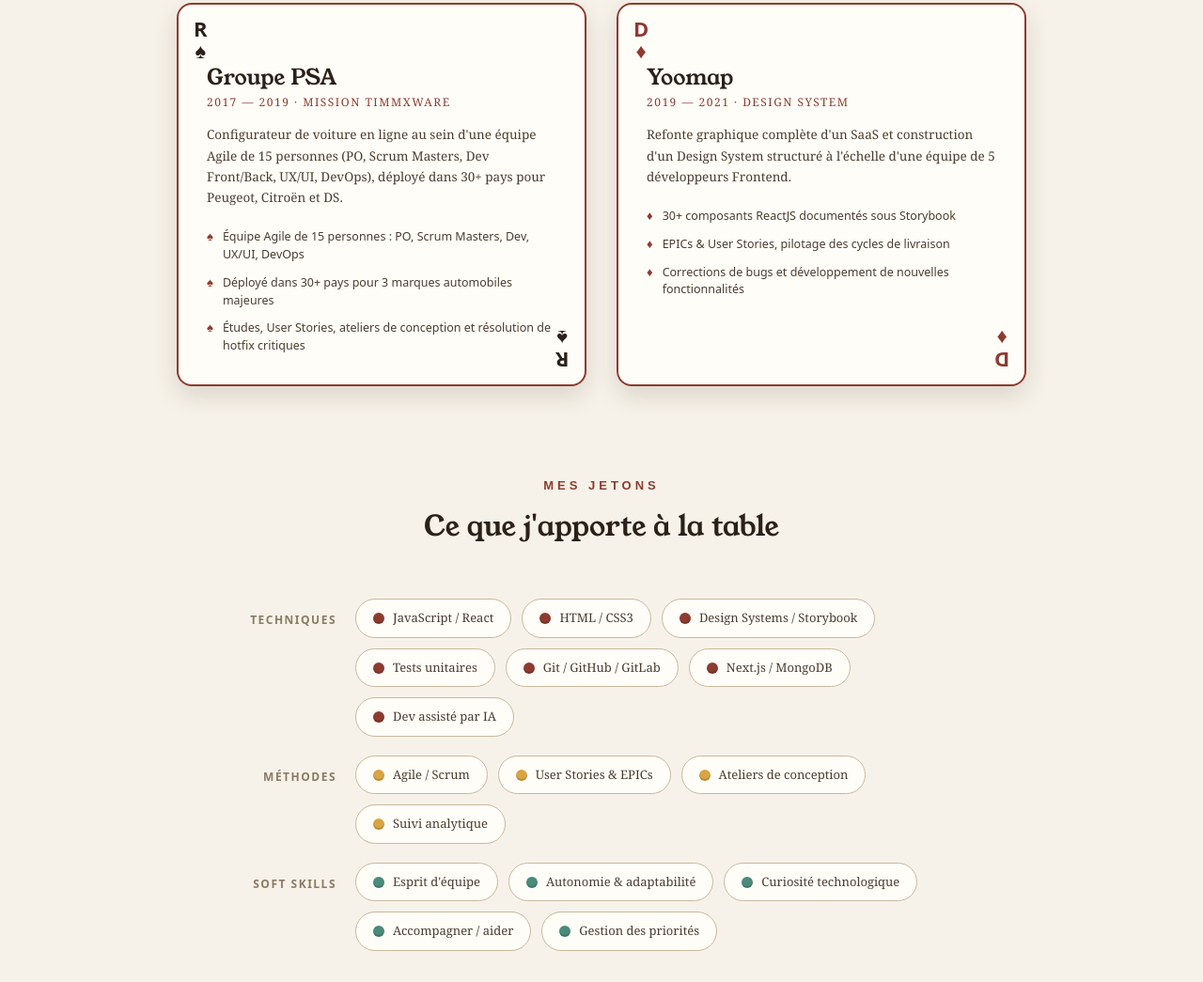
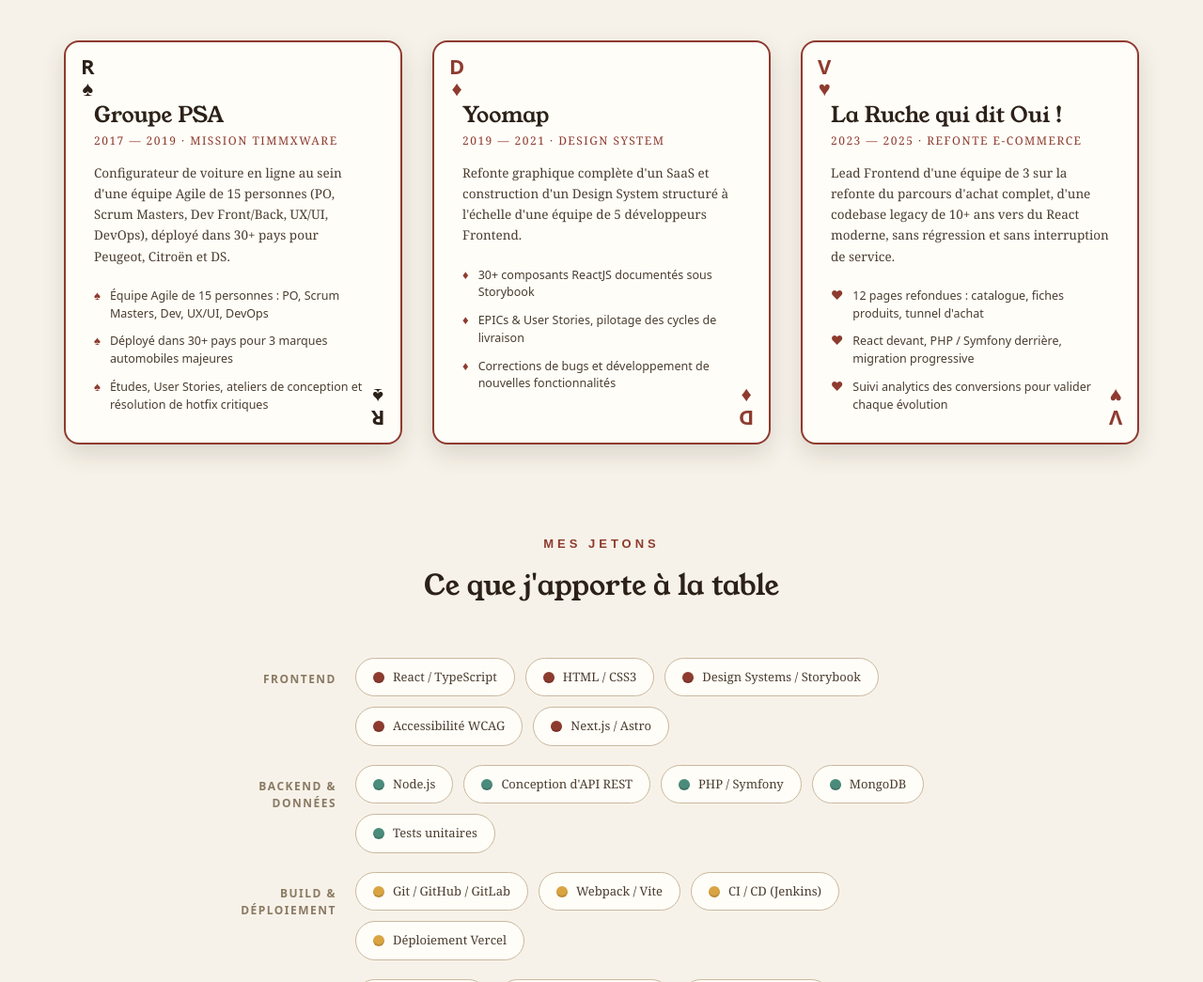
Before and after one commit to ydexmier/portfolio, an Astro site: page / in a window 1280 px wide. Shown: the part 1755-2800 px from the top of the page at 94% size. Built offline with nearby package versions, Linux system fonts and the light colour scheme; Astro itself is replaced by a stand-in of ours; no server answers.

Commit message:
feat: repositionnement fullstack du portfolio
Le portfolio verrouillait un positionnement frontend dans l'identité, les
métadonnées et les preuves, alors que le parcours contient de la matière
backend (Symfony, API REST, Node, MongoDB) jusqu'ici enterrée.

- identité: subtitle, jobTitle JSON-LD, knowsAbout, title par défaut et
  og:image:alt passent en Développeur Fullstack JavaScript Senior
- SEO: 6 clés meta en FR et EN, mots-clés front conservés et back ajoutés
- jetons: 4 rangées (Frontend, Backend & données, Build & déploiement,
  Méthodes & humain) au lieu de 3 dont une 100% front
- figures: La Ruche entre en V coeur comme troisième figure, la grille
  passe en 3 colonnes, les figures deviennent Roi, Dame, Valet
- bio: le paragraphe d'ouverture raconte le passage vers la donnée et le
  serveur, ouverture du 3e paragraphe réécrite pour éviter la répétition
- plateau: les 5 cases concernées portent leur dimension back en FR et EN

Les mentions Lead Frontend sont conservées, c'est le vrai titre occupé.
SQL et PostgreSQL volontairement écartés, aucune trace de base
relationnelle dans le contenu existant.

Co-Authored-By: Claude Opus 5 <noreply@anthropic.com>

```diff
--- a/src/components/sections/Figures.astro
+++ b/src/components/sections/Figures.astro
@@ -19,7 +19,7 @@ const isRed = (suit: string) => suit === '♥' || suit === '♦'
   <SectionHeader kicker={t('figures.label')} title={t('figures.title')} />
 
   <div
-    class="grid grid-cols-2 max-[1080px]:grid-cols-1 gap-8 max-w-[1000px] max-[1080px]:max-w-[640px] mx-auto px-12 pt-10 pb-8 max-[760px]:px-6 max-[760px]:pt-8"
+    class="grid grid-cols-3 max-[1180px]:grid-cols-1 gap-8 max-w-[1240px] max-[1180px]:max-w-[640px] mx-auto px-12 pt-10 pb-8 max-[760px]:px-6 max-[760px]:pt-8"
   >
     {
       figures.map((figure) => (
--- a/src/content/figures.ts
+++ b/src/content/figures.ts
@@ -2,7 +2,7 @@ type Lang = 'fr' | 'en'
 
 export type Figure = {
   rank: string
-  suit: '♠' | '♦'
+  suit: '♠' | '♥' | '♦'
   company: string
   years: string
   mission: string
@@ -39,6 +39,20 @@ const figuresFr: Figure[] = [
       'Corrections de bugs et développement de nouvelles fonctionnalités',
     ],
   },
+  {
+    rank: 'V',
+    suit: '♥',
+    company: 'La Ruche qui dit Oui !',
+    years: '2023 — 2025',
+    mission: 'Refonte e-commerce',
+    description:
+      "Lead Frontend d'une équipe de 3 sur la refonte du parcours d'achat complet, d'une codebase legacy de 10+ ans vers du React moderne, sans régression et sans interruption de service.",
+    achievements: [
+      "12 pages refondues : catalogue, fiches produits, tunnel d'achat",
+      'React devant, PHP / Symfony derrière, migration progressive',
+      'Suivi analytics des conversions pour valider chaque évolution',
+    ],
+  },
 ]
 
 const figuresEn: Figure[] = [
@@ -70,6 +84,20 @@ const figuresEn: Figure[] = [
       'Bug fixes and new feature development',
     ],
   },
+  {
+    rank: 'V',
+    suit: '♥',
+    company: 'La Ruche qui dit Oui !',
+    years: '2023 — 2025',
+    mission: 'E-commerce overhaul',
+    description:
+      'Lead Frontend of a team of 3 on the overhaul of the full purchase journey, from a 10+ year legacy codebase to modern React, with no regressions and no downtime.',
+    achievements: [
+      '12 pages rebuilt: catalogue, product pages, checkout funnel',
+      'React on the front, PHP / Symfony behind, progressive migration',
+      'Analytics tracking of conversions to validate every change',
+    ],
+  },
 ]
 
 export function getFigures(lang: Lang): Figure[] {
--- a/src/content/plateau.ts
+++ b/src/content/plateau.ts
@@ -26,7 +26,7 @@ const plateauFr: PlateauCase[] = [
     company: 'TimmXware',
     period: '2016 — 2019',
     description:
-      "Missions variées auprès d'agences web et de PME : Symfony, JavaScript, CSS et Git au quotidien.",
+      "Missions variées auprès d'agences web et de PME : développement fullstack Symfony, JavaScript, CSS et Git au quotidien.",
     variant: 'default',
   },
   {
@@ -44,7 +44,7 @@ const plateauFr: PlateauCase[] = [
     company: 'Yoomap',
     period: '2019 — 2021',
     description:
-      'Refonte graphique du SaaS et Design System de 30+ composants React dans Storybook.',
+      'Développeur fullstack : refonte graphique du SaaS, Design System de 30+ composants React dans Storybook et les API REST qui alimentaient le produit.',
     variant: 'featured',
   },
   {
@@ -52,7 +52,8 @@ const plateauFr: PlateauCase[] = [
     suit: '♣',
     company: 'Questel',
     period: '2021 — 2023',
-    description: 'Module from scratch + Design System standalone (15+ composants Storybook).',
+    description:
+      'Module from scratch avec ses endpoints REST + Design System standalone (15+ composants Storybook).',
     variant: 'default',
   },
   {
@@ -61,7 +62,7 @@ const plateauFr: PlateauCase[] = [
     company: 'La Ruche qui dit Oui !',
     period: '2023 — 2025',
     description:
-      "Lead Frontend, refonte de 12 pages du parcours d'achat sur une codebase legacy de 10+ ans.",
+      "Lead Frontend, refonte de 12 pages du parcours d'achat sur une codebase legacy de 10+ ans : React devant, Symfony derrière.",
     variant: 'default',
   },
   {
@@ -69,7 +70,8 @@ const plateauFr: PlateauCase[] = [
     suit: '♠',
     company: 'Projets perso + IA',
     period: "2025 — aujourd'hui",
-    description: 'Développement assisté par IA, exploration de Claude Code et des workflows IA.',
+    description:
+      'Projets fullstack Next.js / MongoDB déployés sur Vercel, développement assisté par IA avec Claude Code.',
     variant: 'default',
     hasPion: true,
   },
@@ -99,7 +101,7 @@ const plateauEn: PlateauCase[] = [
     company: 'TimmXware',
     period: '2016 — 2019',
     description:
-      'Various missions for web agencies and SMEs: Symfony, JavaScript, CSS and Git on a daily basis.',
+      'Various missions for web agencies and SMEs: fullstack development with Symfony, JavaScript, CSS and Git on a daily basis.',
     variant: 'default',
   },
   {
@@ -117,7 +119,7 @@ const plateauEn: PlateauCase[] = [
     company: 'Yoomap',
     period: '2019 — 2021',
     description:
-      'Complete visual overhaul of the SaaS and a 30+ component React Design System in Storybook.',
+      'Fullstack developer: visual overhaul of the SaaS, a 30+ component React Design System in Storybook and the REST APIs feeding the product.',
     variant: 'featured',
   },
   {
@@ -125,7 +127,8 @@ const plateauEn: PlateauCase[] = [
     suit: '♣',
     company: 'Questel',
     period: '2021 — 2023',
-    description: 'Module built from scratch + standalone Design System (15+ Storybook components).',
+    description:
+      'Module built from scratch with its REST endpoints + standalone Design System (15+ Storybook components).',
     variant: 'default',
   },
   {
@@ -134,7 +137,7 @@ const plateauEn: PlateauCase[] = [
     company: 'La Ruche qui dit Oui !',
     period: '2023 — 2025',
     description:
-      'Lead Frontend, overhaul of 12 pages of the purchase journey on a 10+ year legacy codebase.',
+      'Lead Frontend, overhaul of 12 pages of the purchase journey on a 10+ year legacy codebase: React on the front, Symfony behind.',
     variant: 'default',
   },
   {
@@ -142,7 +145,8 @@ const plateauEn: PlateauCase[] = [
     suit: '♠',
     company: 'Personal + AI projects',
     period: '2025 — today',
-    description: 'AI-assisted development, exploring Claude Code and AI workflows.',
+    description:
+      'Fullstack Next.js / MongoDB projects deployed on Vercel, AI-assisted development with Claude Code.',
     variant: 'default',
     hasPion: true,
   },
--- a/src/content/profile.ts
+++ b/src/content/profile.ts
@@ -3,7 +3,7 @@ export const profile = {
   name: 'Yoann Dexmier',
   initials: 'YD',
   role: 'Développeur JavaScript Sénior',
-  subtitle: 'Développeur Frontend Senior',
+  subtitle: 'Développeur Fullstack JavaScript Senior',
   location: 'Noisy-le-Grand, France',
   email: 'yoanndexmier.pro@gmail.com',
   phone: '0670667215',
@@ -18,11 +18,11 @@ export const profile = {
 const profileContent = {
   fr: {
     heroDescription:
-      "Développeur Frontend Senior React/TypeScript, j'ai travaillé sur des projets à fort impact : configurateur Peugeot/Citroën/DS dans 30+ pays, refonte e-commerce, Design Systems de 30+ composants. Attentif à la qualité du code autant qu'à ce que l'utilisateur ressent, j'aime les équipes où on peut compter les uns sur les autres. Depuis 2025, je travaille avec l'IA au quotidien.",
+      "Développeur Fullstack JavaScript, 10 ans sur React, TypeScript et Node. J'ai travaillé sur des projets à fort impact : configurateur Peugeot/Citroën/DS dans 30+ pays, refonte e-commerce de bout en bout, Design Systems de 30+ composants. Du composant à l'endpoint, attentif à la qualité du code autant qu'à ce que l'utilisateur ressent. J'aime les équipes où on peut compter les uns sur les autres. Depuis 2025, je travaille avec l'IA au quotidien.",
     aboutParagraphs: [
-      "J'ai commencé par des études d'informatique à l'Université d'Orléans, puis une formation spécialisée à l'Institut IEF2I de Vincennes. Assez vite, j'ai compris que c'était le Frontend qui m'attirait : le résultat visible, pas juste la technique qui le produit.",
+      "J'ai commencé par des études d'informatique à l'Université d'Orléans, puis une formation spécialisée à l'Institut IEF2I de Vincennes. J'ai d'abord construit mon expertise côté interface, là où le résultat se voit. Les années suivantes m'ont ramené vers la donnée et le serveur : Symfony chez TimmXware, les API qui alimentaient le SaaS Yoomap, puis le back d'un parcours d'achat chez La Ruche. Aujourd'hui je préfère tenir la chaîne complète, du composant à l'endpoint.",
       "TimmXware m'a permis d'enchaîner les missions en agences et PME. Symfony, JavaScript, Git au quotidien. C'est aussi via cette société que j'ai rejoint le Groupe PSA, où j'ai passé deux ans dans une équipe Agile de 15 personnes à déployer un configurateur automobile dans 30+ pays pour Peugeot, Citroën et DS.",
-      "Les années suivantes m'ont amené à travailler sur des projets plus ciblés. Chez Yoomap, j'ai structuré un Design System de 30+ composants React sous Storybook. Chez Questel, j'ai développé un module from scratch avec son propre Design System. Puis chez La Ruche qui dit Oui !, en tant que Lead Frontend, j'ai modernisé une codebase legacy de 10+ ans en refonçant 12 pages du parcours d'achat.",
+      "Sont venus ensuite des projets plus ciblés. Chez Yoomap, j'ai structuré un Design System de 30+ composants React sous Storybook, en lien direct avec les API qui alimentaient le produit. Chez Questel, j'ai développé un module from scratch avec son propre Design System et les endpoints REST qui allaient avec. Puis chez La Ruche qui dit Oui !, en tant que Lead Frontend d'une équipe de 3, j'ai modernisé une codebase legacy de 10+ ans en refonçant 12 pages du parcours d'achat, React devant et Symfony derrière.",
       "Depuis 2025, j'intègre l'IA dans mon quotidien. Claude Code principalement, sur des projets réels dont ce portfolio. Ce que j'en retiens : on délègue différemment, on itère plus vite, et on passe plus de temps sur ce qui a de la valeur.",
       "En dehors du code, je joue aux jeux de société, je lis beaucoup, je pratique le tennis de table et j'explore la cuisine. Des activités assez différentes les unes des autres, mais qui ont toutes quelque chose en commun : difficile de décrocher une fois qu'on est dedans.",
     ],
@@ -72,11 +72,11 @@ const profileContent = {
   },
   en: {
     heroDescription:
-      "Senior Frontend Developer React/TypeScript, I've worked on high-impact projects: Peugeot/Citroën/DS car configurator in 30+ countries, e-commerce overhaul, 30+ component Design Systems. Attentive to code quality as much as to what the user experiences, I like teams where people can count on each other. Since 2025, I've been working with AI on a daily basis.",
+      "Senior Fullstack JavaScript Developer, 10 years across React, TypeScript and Node. I've worked on high-impact projects: Peugeot/Citroën/DS car configurator in 30+ countries, end-to-end e-commerce overhaul, 30+ component Design Systems. From the component to the endpoint, attentive to code quality as much as to what the user experiences. I like teams where people can count on each other. Since 2025, I've been working with AI on a daily basis.",
     aboutParagraphs: [
-      'I started with computer science studies at the University of Orléans, then specialized training at Institut IEF2I in Vincennes. Pretty quickly, I realised Frontend was what drew me in: the visible result, not just the technique behind it.',
+      'I started with computer science studies at the University of Orléans, then specialized training at Institut IEF2I in Vincennes. I first built my expertise on the interface side, where the result shows. The years that followed pulled me back towards data and the server: Symfony at TimmXware, the APIs feeding the Yoomap SaaS, then the back end of a purchase journey at La Ruche. These days I would rather own the whole chain, from the component to the endpoint.',
       'TimmXware gave me the chance to stack missions at agencies and SMEs. Symfony, JavaScript, Git on a daily basis. It was also through that firm that I joined Groupe PSA, where I spent two years in a 15-person Agile team deploying a car configurator across 30+ countries for Peugeot, Citroën and DS.',
-      'The years that followed brought me to more focused projects. At Yoomap, I structured a 30+ component React Design System in Storybook. At Questel, I built a module from scratch with its own standalone Design System. Then at La Ruche qui dit Oui!, as Lead Frontend, I modernized a 10+ year legacy codebase by overhauling 12 pages of the purchase journey.',
+      'More focused projects came next. At Yoomap, I structured a 30+ component React Design System in Storybook, working hand in hand with the APIs feeding the product. At Questel, I built a module from scratch with its own standalone Design System and the REST endpoints that went with it. Then at La Ruche qui dit Oui!, as Lead Frontend of a team of 3, I modernized a 10+ year legacy codebase by overhauling 12 pages of the purchase journey, React on the front and Symfony behind it.',
       "Since 2025, I've been integrating AI into my daily work. Claude Code mainly, on real projects including this portfolio. What I take from it: you delegate differently, you iterate faster, and you spend more time on what has value.",
       'Outside of code, I play board games, read a lot, practice table tennis and explore cooking. Pretty different from one another, but they all have something in common: hard to stop once you are into it.',
     ],
--- a/src/content/skills.ts
+++ b/src/content/skills.ts
@@ -8,64 +8,72 @@ export type SkillCategory = {
 
 const skillsFr: SkillCategory[] = [
   {
-    label: 'Techniques',
+    label: 'Frontend',
     dotColor: '#8e3b2f',
     skills: [
-      'JavaScript / React',
+      'React / TypeScript',
       'HTML / CSS3',
       'Design Systems / Storybook',
-      'Tests unitaires',
-      'Git / GitHub / GitLab',
-      'Next.js / MongoDB',
-      'Dev assisté par IA',
+      'Accessibilité WCAG',
+      'Next.js / Astro',
     ],
   },
   {
-    label: 'Méthodes',
-    dotColor: '#d9a441',
-    skills: ['Agile / Scrum', 'User Stories & EPICs', 'Ateliers de conception', 'Suivi analytique'],
+    label: 'Backend & données',
+    dotColor: '#4a8b7b',
+    skills: ['Node.js', "Conception d'API REST", 'PHP / Symfony', 'MongoDB', 'Tests unitaires'],
   },
   {
-    label: 'Soft skills',
-    dotColor: '#4a8b7b',
+    label: 'Build & déploiement',
+    dotColor: '#d9a441',
+    skills: ['Git / GitHub / GitLab', 'Webpack / Vite', 'CI / CD (Jenkins)', 'Déploiement Vercel'],
+  },
+  {
+    label: 'Méthodes & humain',
+    dotColor: '#5c4d3d',
     skills: [
+      'Agile / Scrum',
+      'User Stories & EPICs',
+      'Suivi analytique',
+      'Dev assisté par IA',
       "Esprit d'équipe",
-      'Autonomie & adaptabilité',
-      'Curiosité technologique',
       'Accompagner / aider',
-      'Gestion des priorités',
     ],
   },
 ]
 
 const skillsEn: SkillCategory[] = [
   {
-    label: 'Technical',
+    label: 'Frontend',
     dotColor: '#8e3b2f',
     skills: [
-      'JavaScript / React',
+      'React / TypeScript',
       'HTML / CSS3',
       'Design Systems / Storybook',
-      'Unit tests',
-      'Git / GitHub / GitLab',
-      'Next.js / MongoDB',
-      'AI-assisted development',
+      'WCAG accessibility',
+      'Next.js / Astro',
     ],
   },
   {
-    label: 'Methods',
-    dotColor: '#d9a441',
-    skills: ['Agile / Scrum', 'User Stories & EPICs', 'Design workshops', 'Analytics tracking'],
+    label: 'Backend & data',
+    dotColor: '#4a8b7b',
+    skills: ['Node.js', 'REST API design', 'PHP / Symfony', 'MongoDB', 'Unit tests'],
   },
   {
-    label: 'Soft skills',
-    dotColor: '#4a8b7b',
+    label: 'Build & delivery',
+    dotColor: '#d9a441',
+    skills: ['Git / GitHub / GitLab', 'Webpack / Vite', 'CI / CD (Jenkins)', 'Vercel deployment'],
+  },
+  {
+    label: 'Methods & people',
+    dotColor: '#5c4d3d',
     skills: [
+      'Agile / Scrum',
+      'User Stories & EPICs',
+      'Analytics tracking',
+      'AI-assisted development',
       'Team spirit',
-      'Autonomy & adaptability',
-      'Tech curiosity',
       'Mentoring / helping',
-      'Priority management',
     ],
   },
 ]
--- a/src/i18n/ui.ts
+++ b/src/i18n/ui.ts
@@ -30,7 +30,7 @@ export const ui = {
     'plateau.empty': 'Votre projet ici ?',
 
     'figures.label': 'Les figures',
-    'figures.title': 'Les deux coups décisifs',
+    'figures.title': 'Les coups décisifs',
 
     'jetons.label': 'Mes jetons',
     'jetons.title': "Ce que j'apporte à la table",
@@ -74,15 +74,15 @@ export const ui = {
 
     'footer.copy': 'fait en coopération avec IA.',
 
-    'meta.home.title': 'Yoann Dexmier | Développeur Frontend Senior React / TypeScript',
+    'meta.home.title': 'Yoann Dexmier | Développeur Fullstack JavaScript Senior React / Node',
     'meta.home.description':
-      "Yoann Dexmier, développeur Frontend Senior React / TypeScript, 10 ans d'expérience en Île-de-France. Disponible en CDI ou freelance, télétravail ou présentiel.",
-    'meta.about.title': 'À propos | Yoann Dexmier, Développeur Frontend Senior',
+      "Yoann Dexmier, développeur Fullstack JavaScript Senior React / TypeScript / Node, 10 ans d'expérience en Île-de-France. Du composant à l'API. Disponible en CDI ou freelance, télétravail ou présentiel.",
+    'meta.about.title': 'À propos | Yoann Dexmier, Développeur Fullstack JavaScript Senior',
     'meta.about.description':
-      'Parcours, valeurs et formations de Yoann Dexmier, développeur React / TypeScript senior basé à Noisy-le-Grand, disponible en Île-de-France et en télétravail.',
-    'meta.contact.title': 'Contact | Yoann Dexmier, Développeur React / TypeScript',
+      'Parcours, valeurs et formations de Yoann Dexmier, développeur Fullstack React / TypeScript / Node senior basé à Noisy-le-Grand, disponible en Île-de-France et en télétravail.',
+    'meta.contact.title': 'Contact | Yoann Dexmier, Développeur Fullstack React / Node',
     'meta.contact.description':
-      'Contacter Yoann Dexmier, développeur Frontend Senior React / TypeScript disponible en CDI ou freelance, en Île-de-France ou en télétravail.',
+      'Contacter Yoann Dexmier, développeur Fullstack JavaScript Senior React / Node disponible en CDI ou freelance, en Île-de-France ou en télétravail.',
   },
   en: {
     'nav.accueil': 'Home',
@@ -107,7 +107,7 @@ export const ui = {
     'plateau.empty': 'Your project here?',
 
     'figures.label': 'The figures',
-    'figures.title': 'The two decisive moves',
+    'figures.title': 'The decisive moves',
 
     'jetons.label': 'My chips',
     'jetons.title': 'What I bring to the table',
@@ -150,14 +150,14 @@ export const ui = {
 
     'footer.copy': 'handcrafted, no cheating.',
 
-    'meta.home.title': 'Yoann Dexmier | Senior Frontend Developer React / TypeScript',
+    'meta.home.title': 'Yoann Dexmier | Senior Fullstack JavaScript Developer React / Node',
     'meta.home.description':
-      'Yoann Dexmier, Senior Frontend Developer React / TypeScript with 10 years of experience. Available for full-time or freelance, remote or on-site near Paris, France.',
-    'meta.about.title': 'About | Yoann Dexmier, Senior Frontend Developer',
+      'Yoann Dexmier, Senior Fullstack JavaScript Developer React / TypeScript / Node with 10 years of experience. From the component to the API. Available for full-time or freelance, remote or on-site near Paris, France.',
+    'meta.about.title': 'About | Yoann Dexmier, Senior Fullstack JavaScript Developer',
     'meta.about.description':
-      'Background, values and education of Yoann Dexmier, Senior React / TypeScript developer based near Paris, available remote or on-site.',
-    'meta.contact.title': 'Contact | Yoann Dexmier, React / TypeScript Developer',
+      'Background, values and education of Yoann Dexmier, Senior Fullstack React / TypeScript / Node developer based near Paris, available remote or on-site.',
+    'meta.contact.title': 'Contact | Yoann Dexmier, Fullstack React / Node Developer',
     'meta.contact.description':
-      'Contact Yoann Dexmier, Senior Frontend Developer React / TypeScript available for full-time or freelance, remote or on-site near Paris.',
+      'Contact Yoann Dexmier, Senior Fullstack JavaScript Developer React / Node available for full-time or freelance, remote or on-site near Paris.',
   },
 } as const
--- a/src/layouts/BaseLayout.astro
+++ b/src/layouts/BaseLayout.astro
@@ -14,7 +14,7 @@ interface Props {
 }
 
 const {
-  title = 'Yoann Dexmier — Développeur Frontend Senior',
+  title = 'Yoann Dexmier, Développeur Fullstack JavaScript Senior',
   description = "Portfolio de Yoann Dexmier, développeur web senior spécialisé JavaScript / React. 10 ans d'expérience sur des projets à fort impact.",
   footerCompact = false,
   footerMinimal = false,
@@ -46,7 +46,10 @@ const enUrl = `${site}/en${basePath === '/' ? '/' : basePath}`
     <meta property="og:image" content="https://yoanndexmier.yd-lab.com/og-image.png" />
     <meta property="og:image:width" content="1200" />
     <meta property="og:image:height" content="630" />
-    <meta property="og:image:alt" content="Yoann Dexmier — Développeur Frontend Senior" />
+    <meta
+      property="og:image:alt"
+      content="Yoann Dexmier, Développeur Fullstack JavaScript Senior"
+    />
 
     <!-- Twitter / X -->
     <meta name="twitter:card" content="summary_large_image" />
@@ -61,7 +64,10 @@ const enUrl = `${site}/en${basePath === '/' ? '/' : basePath}`
         '@context': 'https://schema.org',
         '@type': 'Person',
         name: 'Yoann Dexmier',
-        jobTitle: lang === 'fr' ? 'Développeur Frontend Senior' : 'Senior Frontend Developer',
+        jobTitle:
+          lang === 'fr'
+            ? 'Développeur Fullstack JavaScript Senior (React / Node)'
+            : 'Senior Fullstack JavaScript Developer (React / Node)',
         url: 'https://yoanndexmier.yd-lab.com',
         email: 'yoanndexmier.pro@gmail.com',
         telephone: '+33670667215',
@@ -77,7 +83,13 @@ const enUrl = `${site}/en${basePath === '/' ? '/' : basePath}`
           'React',
           'TypeScript',
           'JavaScript',
+          'Node.js',
+          'Full Stack Development',
           'Frontend Development',
+          'Backend Development',
+          'REST APIs',
+          'Symfony',
+          'MongoDB',
           'Design Systems',
           'Accessibility',
         ],
```
